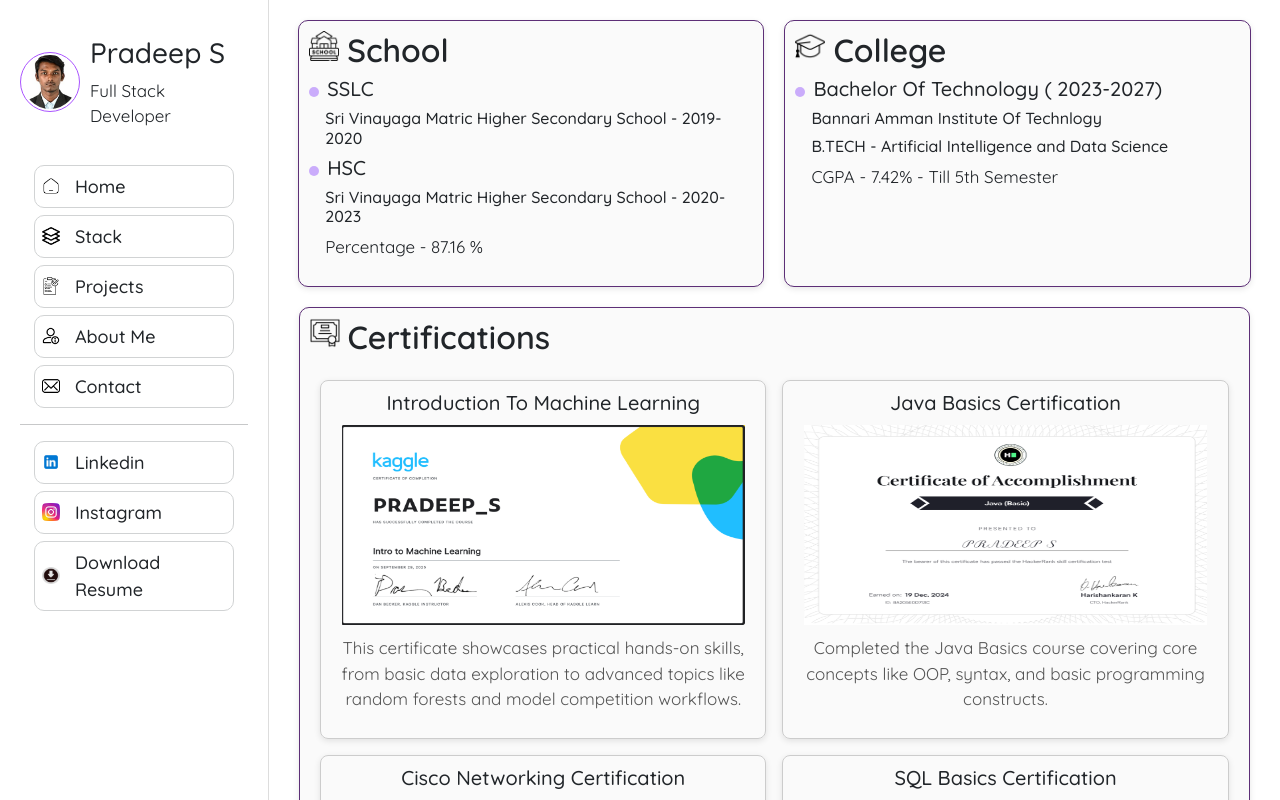
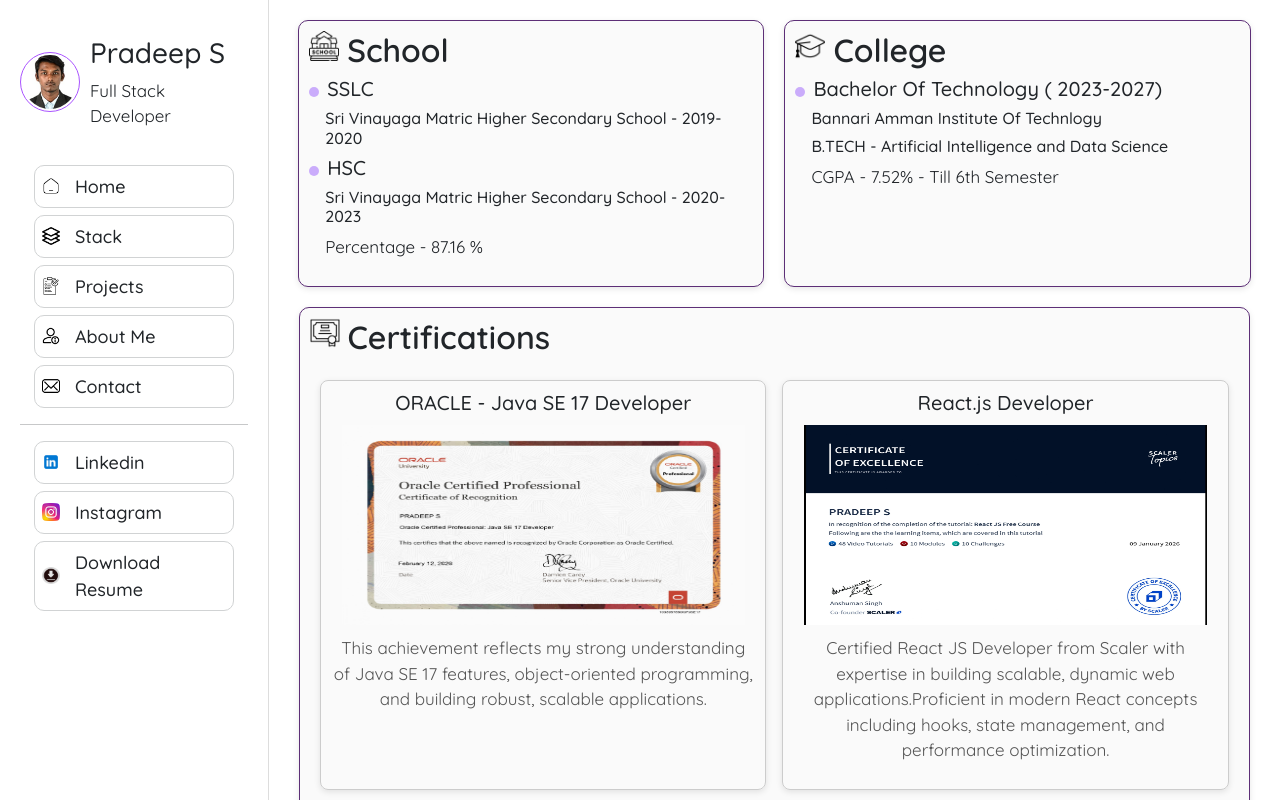
Before and after one commit to Pradeep7007/Portfolio, a React (Create React App) app: page /about in a window 1280 px wide. Shown: the top 800 px of the page. Built offline with nearby package versions, Linux system fonts and the light colour scheme.

Commit message:
certificates updated

```diff
--- a/src/assests/Deatils.js
+++ b/src/assests/Deatils.js
@@ -20,8 +20,25 @@ import skillbridge from './skillbridge.png';
 import cropio_demo from './cropio demo.png';
 import kaggleml from './kaggle ml.png';
 import react from './react.png';
+import se17 from './java se 17.jpg';
+import reactjs from './react js.jpg';
 
 export const certifications = [
+  {
+    title: "ORACLE - Java SE 17 Developer",
+    img: se17,
+    explanation: "This achievement reflects my strong understanding of Java SE 17 features, object-oriented programming, and building robust, scalable applications.",
+  },
+  {
+    title: "React.js Developer",
+    img: reactjs,
+    explanation: "Certified React JS Developer from Scaler with expertise in building scalable, dynamic web applications.Proficient in modern React concepts including hooks, state management, and performance optimization.",
+  },
+  {
+    title: "Cisco Networking Certification",
+    img: cisco,
+    explanation: "Certified in foundational networking principles including routing, switching, and network protocols.",
+  },
   {
     title: "Introduction To Machine Learning",
     img: kaggleml,
@@ -31,11 +48,6 @@ export const certifications = [
     title: "Java Basics Certification",
     img: java,
     explanation: "Completed the Java Basics course covering core concepts like OOP, syntax, and basic programming constructs.",
-  },
-  {
-    title: "Cisco Networking Certification",
-    img: cisco,
-    explanation: "Certified in foundational networking principles including routing, switching, and network protocols.",
   },
   {
     title: "SQL Basics Certification",
--- a/src/pages/About.js
+++ b/src/pages/About.js
@@ -62,7 +62,7 @@ function About() {
             <h6>Bannari Amman Institute Of Technlogy</h6>
             <h6>B.TECH - Artificial Intelligence and Data Science</h6>
 
-            <p>CGPA - 7.42% - Till 5th Semester </p>
+            <p>CGPA - 7.52% - Till 6th Semester </p>
           </div>
         </div>
 
```
Also changed, not shown: src/assests/java se 17.jpg (added), src/assests/react js.jpg (added).
